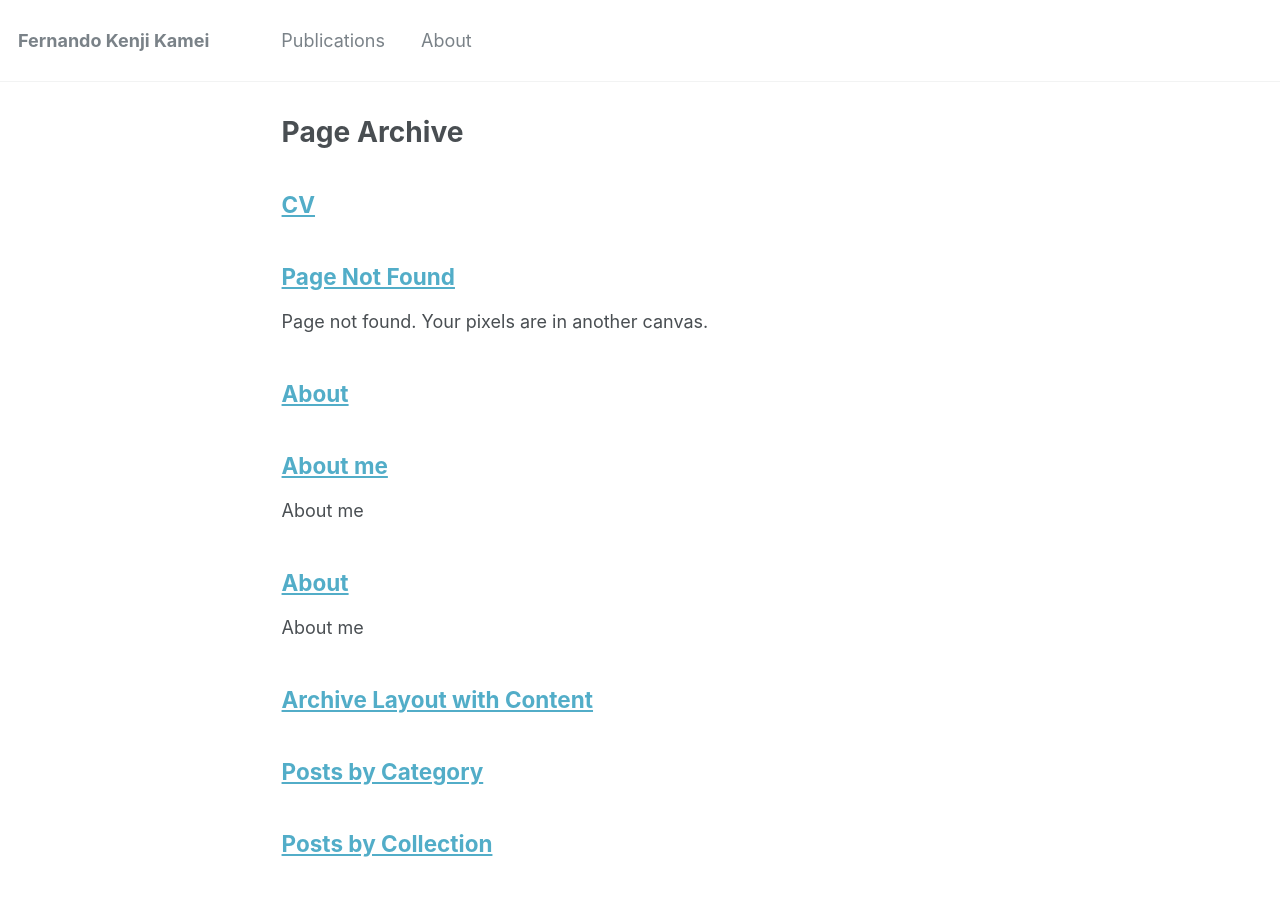
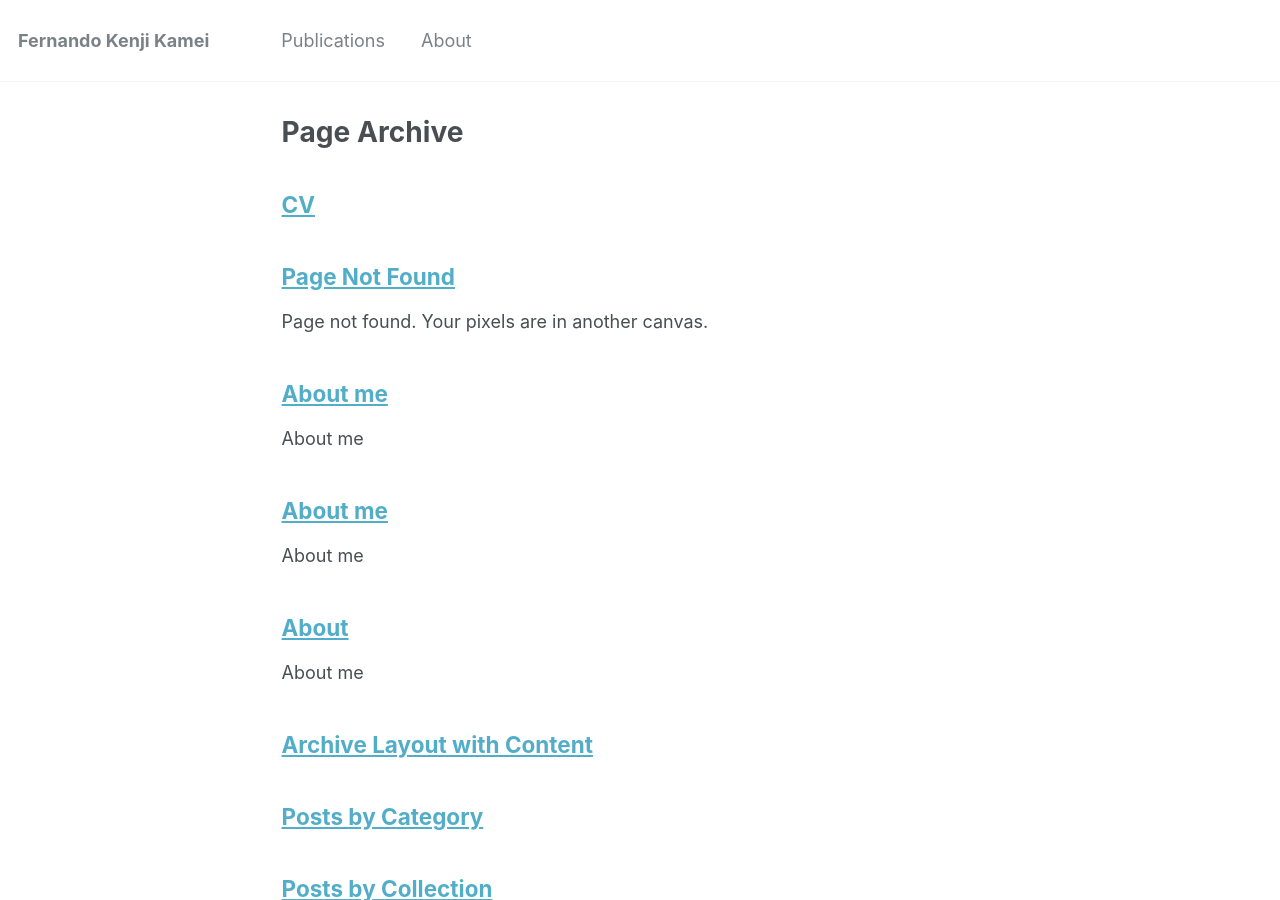
Before and after one commit to fkenjikamei/fkenjikamei.github.io, a Jekyll site: the page built from _pages/page-archive.html, in a window 1280 px wide and 900 px high. Built offline with Jekyll 4.4.1, drawn with Linux system fonts in a browser that asks for light colours.

Commit message:
update about page

```diff
--- a/_pages/about.md
+++ b/_pages/about.md
@@ -1,8 +1,11 @@
 ---
-layout: archive
-title: About
-permalink: /about/
+permalink: /
+title: "About me"
+excerpt: "About me"
 author_profile: true
+redirect_from:
+  - /about/
+  - /about.html
 ---
 
 ## Short bio
```
Also changed, not shown: 1 other file.
